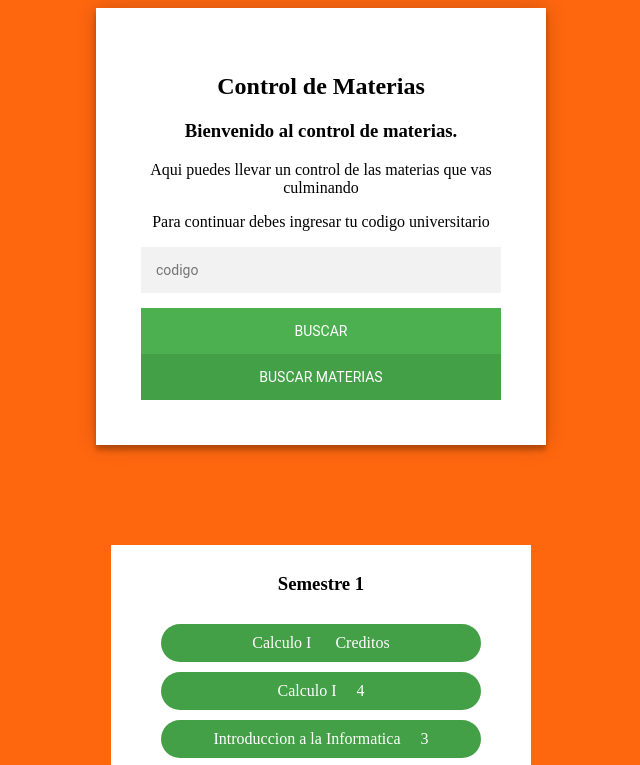
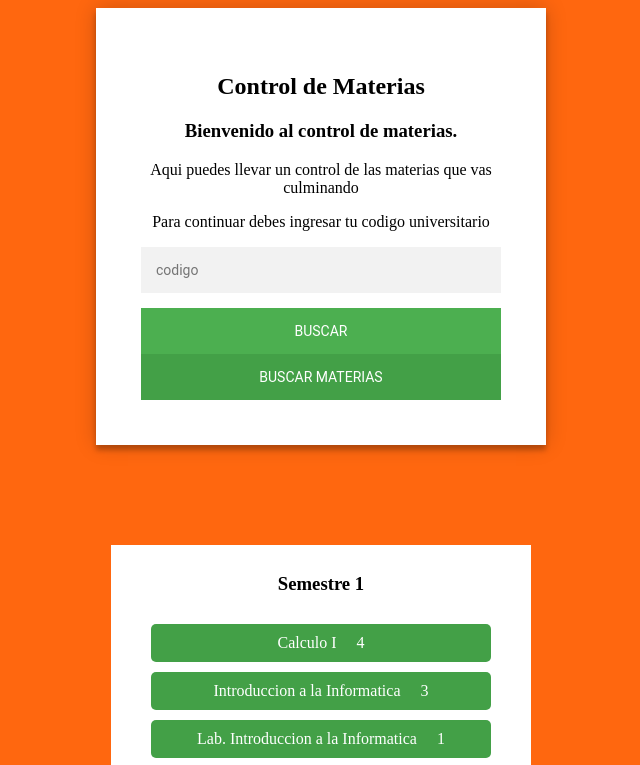
Before and after one commit to Dardila11/IS_Parcial1, a plain HTML site: page index.html in a window 1280 px wide. Both pictures are taken after a click on the button "BUSCAR MATERIAS". Shown: the top 765 px of the page, without its empty margins (319-959 px from the left). Drawn offline with nearby package versions, Linux system fonts and the light colour scheme.

Commit message:
borra el element ejemplo a clonar. modificado los estilos

```diff
--- a/css/style.css
+++ b/css/style.css
@@ -64,11 +64,11 @@ h2, h3, p{
 }
 
 .semestres .materias{
-    width: 300px;
+    width: 320px;
     height: auto;
     padding: 10px;
     background-color: #43A047;
-    border-radius: 25px;
+    border-radius: 5px;
     display: inline-block;
     margin-top: 10px;
 }
--- a/index.html
+++ b/index.html
@@ -25,7 +25,7 @@
     <div id="info_data">
         <div id="semestre_1" class="semestres">
             <h3>Semestre 1</h3>
-            <div class="materias">
+            <div id="aclonar" class="materias">
                 <p id="materia">Calculo I</p>
                 <p id="creditos">Creditos</p>
             </div>
--- a/js/organizaMaterias.js
+++ b/js/organizaMaterias.js
@@ -28,128 +28,49 @@ function buscaMaterias(){
             semestre = datos_materia[2];
             switch(semestre){
                 case 1:
-                var el = document.querySelector('.materias');
-                var clone = el.cloneNode(false);
-                clone.id = "materia_"+datos_materia[0];
-
-                var materia = document.createElement("p");
-                var m =  document.createTextNode(datos_materia[1]);
-                materia.appendChild(m);
-                materia.id = "materia";
-
-                var credito = document.createElement("p");
-                var c = document.createTextNode(datos_materia[3]);
-                credito.appendChild(c);
-                credito.id = "creditos";
-
-                clone.appendChild(materia);
-                clone.appendChild(credito);
-                document.getElementById("semestre_"+datos_materia[2]).appendChild(clone);
-
+                    organizaMaterias(datos_materia);
                 break;
                 case 2:
-                var el = document.querySelector('.materias');
-                var clone = el.cloneNode(false);
-                clone.id = "materia_"+datos_materia[0];
-
-                var materia = document.createElement("p");
-                var m =  document.createTextNode(datos_materia[1]);
-                materia.appendChild(m);
-                materia.id = "materia";
-
-                var credito = document.createElement("p");
-                var c = document.createTextNode(datos_materia[3]);
-                credito.appendChild(c);
-                credito.id = "creditos";
-
-                clone.appendChild(materia);
-                clone.appendChild(credito);
-                document.getElementById("semestre_"+datos_materia[2]).appendChild(clone);
+                    organizaMaterias(datos_materia);
                 break;
                 case 3:
-                var el = document.querySelector('.materias');
-                var clone = el.cloneNode(false);
-                clone.id = "materia_"+datos_materia[0];
-
-                var materia = document.createElement("p");
-                var m =  document.createTextNode(datos_materia[1]);
-                materia.appendChild(m);
-                materia.id = "materia";
-
-                var credito = document.createElement("p");
-                var c = document.createTextNode(datos_materia[3]);
-                credito.appendChild(c);
-                credito.id = "creditos";
-
-                clone.appendChild(materia);
-                clone.appendChild(credito);
-                document.getElementById("semestre_"+datos_materia[2]).appendChild(clone);
+                    organizaMaterias(datos_materia);
                 break;
                 case 4:
-                var el = document.querySelector('.materias');
-                var clone = el.cloneNode(false);
-                clone.id = "materia_"+datos_materia[0];
-
-                var materia = document.createElement("p");
-                var m =  document.createTextNode(datos_materia[1]);
-                materia.appendChild(m);
-                materia.id = "materia";
-
-                var credito = document.createElement("p");
-                var c = document.createTextNode(datos_materia[3]);
-                credito.appendChild(c);
-                credito.id = "creditos";
-
-                clone.appendChild(materia);
-                clone.appendChild(credito);
-                document.getElementById("semestre_"+datos_materia[2]).appendChild(clone);
+                    organizaMaterias(datos_materia);
                 break;
                 case 5:
-                var el = document.querySelector('.materias');
-                var clone = el.cloneNode(false);
-                clone.id = "materia_"+datos_materia[0];
-
-                var materia = document.createElement("p");
-                var m =  document.createTextNode(datos_materia[1]);
-                materia.appendChild(m);
-                materia.id = "materia";
-
-                var credito = document.createElement("p");
-                var c = document.createTextNode(datos_materia[3]);
-                credito.appendChild(c);
-                credito.id = "creditos";
-
-                clone.appendChild(materia);
-                clone.appendChild(credito);
-                document.getElementById("semestre_"+datos_materia[2]).appendChild(clone);
+                    organizaMaterias(datos_materia);
                 break;
                 case 6:
-                var el = document.querySelector('.materias');
-                var clone = el.cloneNode(false);
-                clone.id = "materia_"+datos_materia[0];
-
-                var materia = document.createElement("p");
-                var m =  document.createTextNode(datos_materia[1]);
-                materia.appendChild(m);
-                materia.id = "materia";
-
-                var credito = document.createElement("p");
-                var c = document.createTextNode(datos_materia[3]);
-                credito.appendChild(c);
-                credito.id = "creditos";
-
-                clone.appendChild(materia);
-                clone.appendChild(credito);
-                document.getElementById("semestre_"+datos_materia[2]).appendChild(clone);
+                    organizaMaterias(datos_materia);
                 break;
 
             }
-
-            console.log(datos_materia[2]);
-            var id = 0;
-
-
-
         }
+        // borramos el primer div con id 'aclonar'
+        var elem = document.getElementById("aclonar");
+        elem.parentNode.removeChild(elem);
     });
 }
+
+function organizaMaterias(datos_materia){
+    var el = document.querySelector('.materias');
+    var clone = el.cloneNode(false);
+    clone.id = "materia_"+datos_materia[0];
+
+    var materia = document.createElement("p");
+    var m =  document.createTextNode(datos_materia[1]);
+    materia.appendChild(m);
+    materia.id = "materia";
+
+    var credito = document.createElement("p");
+    var c = document.createTextNode(datos_materia[3]);
+    credito.appendChild(c);
+    credito.id = "creditos";
+
+    clone.appendChild(materia);
+    clone.appendChild(credito);
+    document.getElementById("semestre_"+datos_materia[2]).appendChild(clone);
+
+}
```
